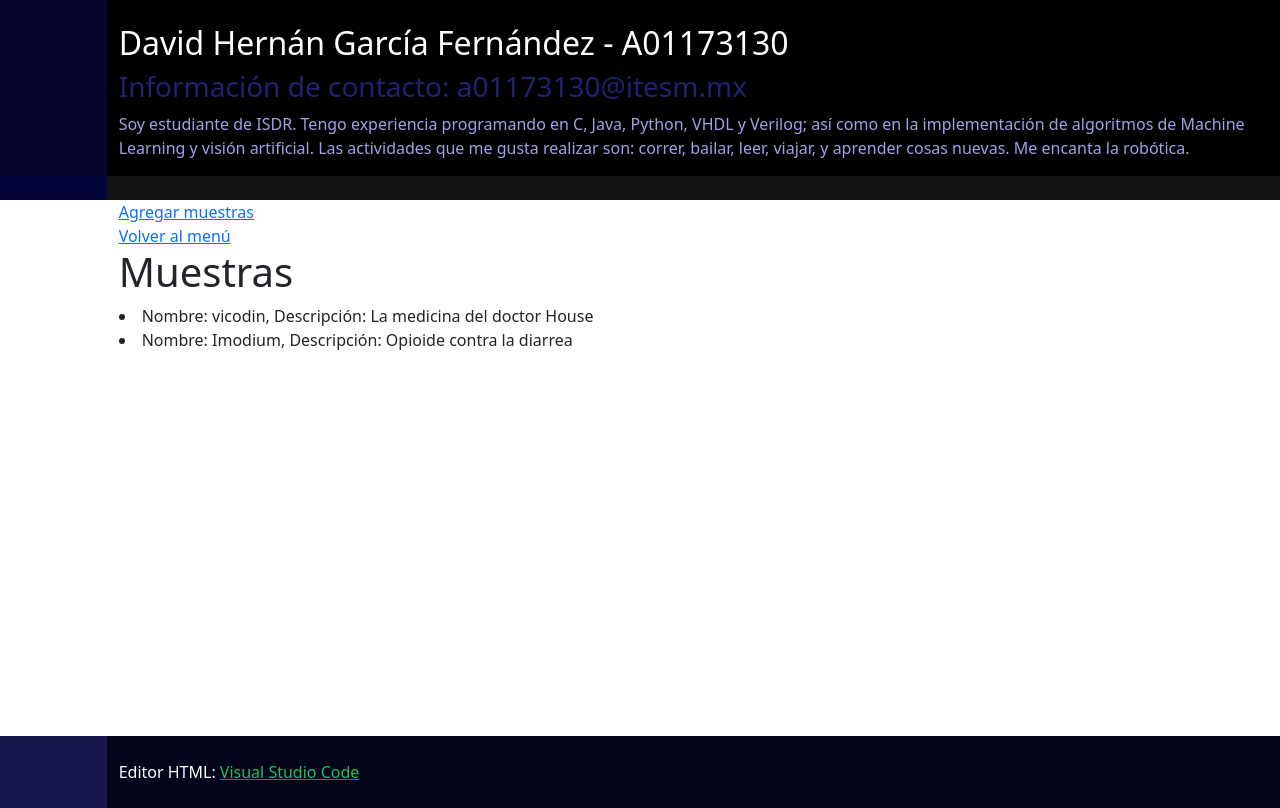
After one commit to David-Hernan/gh_dawybd_a01173130, a Node server app: page /muestras/list in a window 1280 px wide. The commit adds this page. Run offline with Node 20, Linux system fonts and the light colour scheme.

Commit message:
Laboratorio 15 terminado

```diff
--- a/Laboratorio15/app.js
+++ b/Laboratorio15/app.js
@@ -5,6 +5,7 @@ const bodyParser = require('body-parser');
 const phishing = require('./routes/phishing');
 const labs = require('./routes/labs');
 const menu = require('./routes/menu');
+const muestras = require('./routes/muestras');
 
 //Devolver como respuesta un HTML, es un módulo
 const path = require('path');
@@ -25,6 +26,9 @@ app.use('/phishing', phishing)
 //Ruta de página de labs (Lab7 y preguntas del 12)
 app.use('/labs', labs)
 
+//Ruta de página muestra (Lab15)
+app.use('/muestras', muestras)
+
 //Página de inicio (Menú principal)
 app.use('', menu)
 
--- /dev/null
+++ b/Laboratorio15/controllers/muestras_controller.js
@@ -0,0 +1,24 @@
+//Meter el modelo de platillos que contiene el arreglo
+const Muestra = require('../models/muestra');
+
+//Lo que estaba en la función en menu.js
+//Mandar la lógica al controller
+exports.getList = (request, response, next) => {
+    response.render('lista_muestras', {
+        titulo: "Muestras",
+        //Para poder recibir el arreglo de platillos
+        lista_muestras: Muestra.fetchAll(),
+    });
+};
+
+exports.getAdd = (request, response, next) => {
+    response.render('add_muestras', {
+        titulo: "Agregar Muestra a la lista",
+    });
+};
+
+exports.postAdd = (request, response, next) => {
+    const muestra = new Muestra(request.body.nombre, request.body.funcion);
+    muestra.save();
+    response.status(302).redirect('/muestras/list');
+};
--- /dev/null
+++ b/Laboratorio15/models/muestra.js
@@ -0,0 +1,27 @@
+const muestras = [
+    {nombre: "vicodin", funcion: "La medicina del doctor House"},
+    {nombre: "Imodium", funcion: "Opioide contra la diarrea"}
+];
+
+//El modelo es una clase
+module.exports = class Muestra {
+
+    //Constructor de la clase. Sirve para crear un nuevo objeto, y en él se definen las propiedades del modelo
+    constructor(mi_nombre, mi_funcion) {
+        this.nombre = mi_nombre;
+        this.funcion = mi_funcion;
+    }
+
+    //Este método servirá para guardar de manera persistente el nuevo objeto.
+    save() {
+        muestras.push(this);
+    }
+
+    //Este método servirá para devolver los objetos del almacenamiento persistente.
+    //Los métodos estáticos se ejecutan sobre la clase,
+    //no necesariamente sobre un objeto de la clase
+    static fetchAll() {
+        return muestras;
+    }
+
+}
--- /dev/null
+++ b/Laboratorio15/views/lista_muestras.ejs
@@ -0,0 +1,34 @@
+<!DOCTYPE html>
+<%- include('includes/head.ejs') %>
+
+<main class="container-fluid">
+        <div class="row">
+            <div class="col-1"></div>
+            <div class="col-10">
+                <a href="/muestras/add">Agregar muestras</a>
+                <br>
+                <a href="/">Volver al menú</a>
+                <br>
+                <h1><%= titulo %></h1>
+            </div>
+            <div class="col-1"></div>
+
+            <div class="col-1"></div>
+            <div class="col-10">
+                <% if (lista_muestras.length > 0) { %>
+                    <% for (let muestro of lista_muestras) { %>
+                    <div class="col s12 m6 l4">
+                        <li>Nombre: <%= muestro.nombre %>, Descripción: <%= muestro.funcion %></li>
+                    </div>
+                    <% } %>
+                <% } else { %>
+                    <h3>No hay muestras disponibles en el menú</h3>
+                <% } %>
+            </div>
+            <div class="col-1"></div>
+
+        </div>
+        <br><br><br><br><br><br><br><br><br><br><br><br><br><br><br><br>
+</main>
+<%- include('includes/footer.ejs') %>
+</html>
```
Also changed, not shown: Laboratorio15/routes/muestras.js (added, +15 -0 lines), Laboratorio15/views/add_muestras.ejs (added, +27 -0 lines), Laboratorio15/views/menu.ejs (+11 -2 lines).
